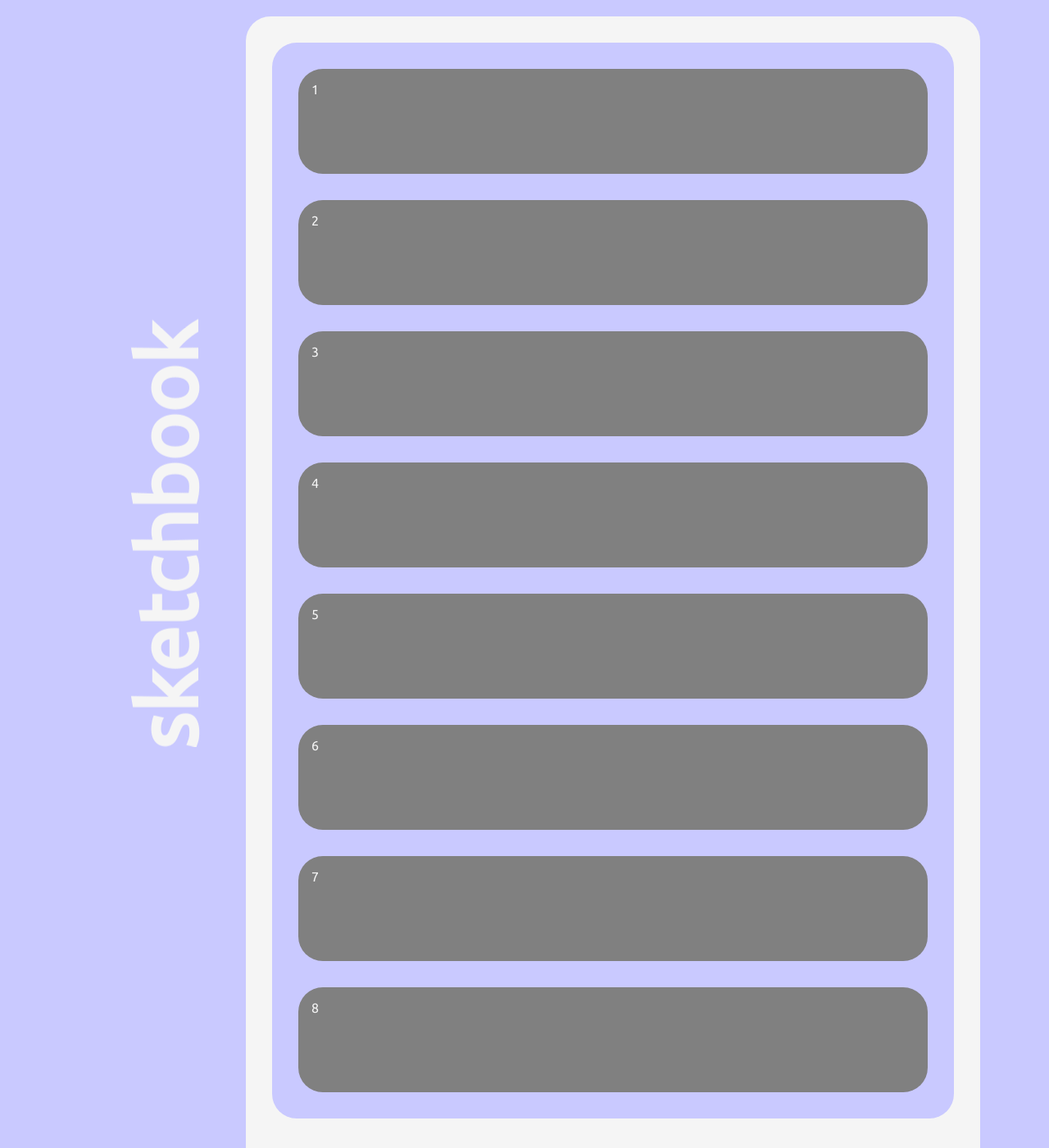
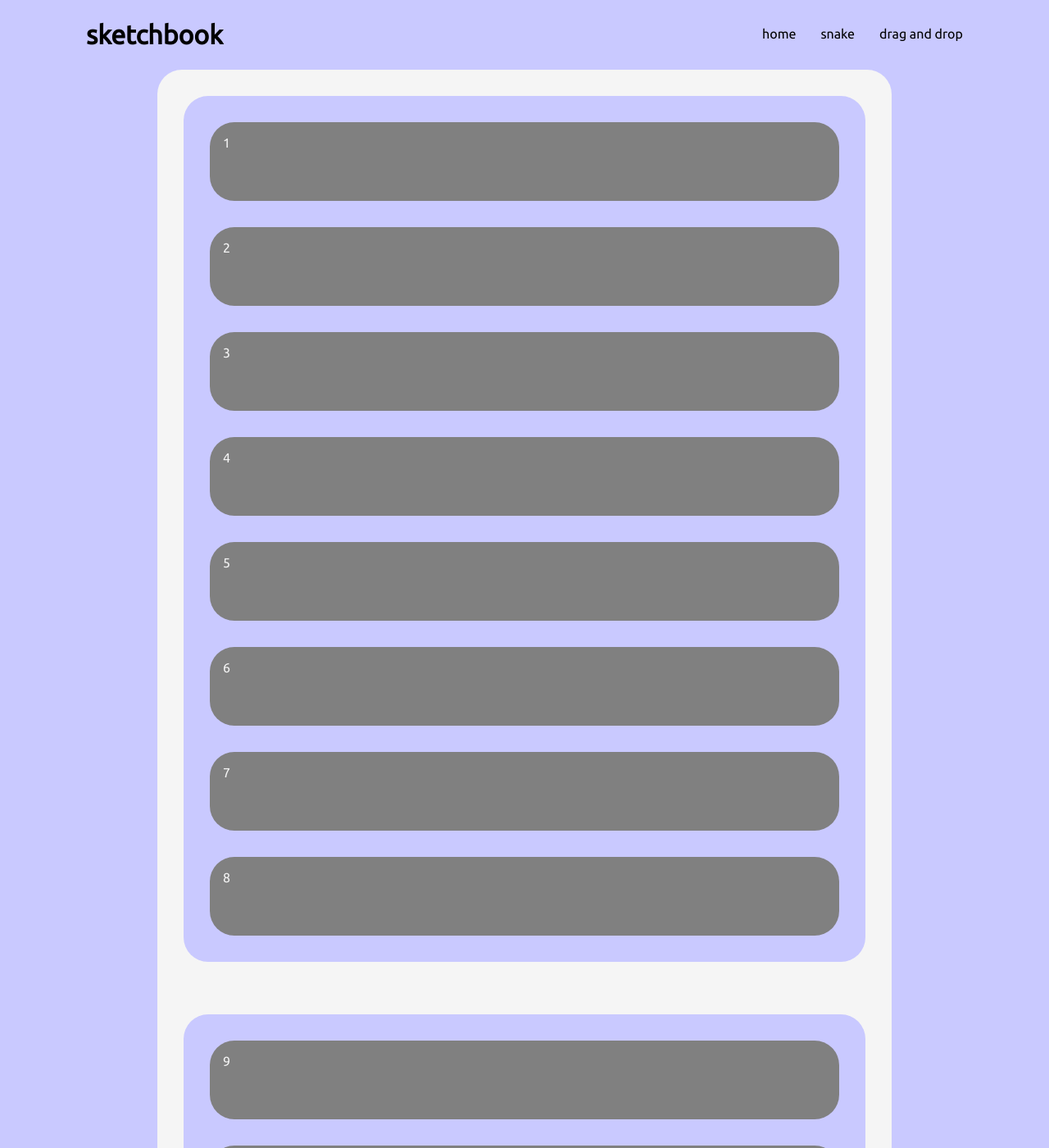
Before and after one commit to mpampolina/microprojects.github.io, a Jekyll site: the page built from drag-and-drop/index.html, in a window 1280 px wide and 1400 px high. Shown: the whole window at 82% size. Built offline with Jekyll 4.4.1, drawn with Linux system fonts in a browser that asks for light colours.

Commit message:
simplified page layout

```diff
--- a/_includes/footer.html
+++ b/_includes/footer.html
@@ -1,5 +1,4 @@
-<footer class="footer"></footer>
-    </div>
+    <footer class="footer"></footer>
   </body>
   <script src="{{ site.baseurl }}/main.js"></script>
 </html>
--- a/_includes/header.html
+++ b/_includes/header.html
@@ -1,24 +1,28 @@
 <!DOCTYPE html>
 <html>
   <head>
-    <meta charset="utf-8" />
+    <meta charset="UTF-8">
+    <meta name="viewport" content="width=device-width, initial-scale=1.0">
+    <link rel="stylesheet" href="{{ site.baseurl }}/stylesheets/style.css">
+    <link rel="stylesheet" href="{{ site.baseurl }}/stylesheets/utilities.css">
+    <link href="https://fonts.googleapis.com/css2?family=Ubuntu:wght@300;400&display=swap" rel="stylesheet">
+
     {% if page.url == "/sketchbook/" %}
       <title>sketchbook</title>
     {% else %}
       <title>sketchbook - {{ page.title }}</title>
     {% endif %}
-    <link rel="stylesheet" href="{{ site.baseurl }}/stylesheets/style.css">
-    <link href="https://fonts.googleapis.com/css2?family=Ubuntu:wght@300;400&display=swap" rel="stylesheet">
   </head>
   <body>
-    <div class="gridContainer">
-      <header id="sideMenu">
-        <h1 id="titleText">sketchbook</h1>
-        <nav id="navigation">
-          <ul>
+    <header>
+      <div class="navbar container flexH">
+        <a href="{{site.baseurl}}/"><h1 id="titleText" class="my-2">sketchbook</h1></a>
+        <nav>
+          <ul class="flexH my-3">
             <li><a href="{{ site.baseurl }}/">home</a></li>
             <li><a href="{{ site.baseurl }}/snake/index.html">snake</a></li>
             <li><a href="{{ site.baseurl }}/drag-and-drop/index.html">drag and drop</a></li>
           </ul>
         </nav>
-      </header>
+      </div>
+    </header>
--- a/drag-and-drop/index.html
+++ b/drag-and-drop/index.html
@@ -5,7 +5,7 @@ title: Drag and Drop
 
 <link rel="stylesheet" href="{{ site.baseurl }}/drag-and-drop/style.css" />
 <script src="{{ site.baseurl }}/drag-and-drop/app.js" defer></script>
-<main>
+<main class="container">
   <div class="dragArea">
     <div class="dragBoard">
       <div class="draggable" draggable="true">1</div>
--- a/drag-and-drop/style.css
+++ b/drag-and-drop/style.css
@@ -1,4 +1,5 @@
 .dragArea {
+  margin: 0 auto;
   display: flex;
   flex-direction: column;
   align-content: center;
--- a/index.html
+++ b/index.html
@@ -3,7 +3,7 @@ layout: default
 title: home
 ---
 
-<main class="flexContainer">
+<main class="container">
   <div class="slideShow">
     <div class="slideControl">
       <button id="slideLeft" class="slideBtn">⯬</button>
--- a/main.js
+++ /dev/null
@@ -1,18 +0,0 @@
-var sideMenu = document.getElementById("sideMenu");
-
-sideMenu.addEventListener("mouseenter", menuPopout);
-sideMenu.addEventListener("mouseleave", menuPopback);
-
-function menuPopout(event) {
-  let navigation = document.querySelector("#navigation");
-  let title = document.querySelector("#titleText");
-  navigation.style.display = "block";
-  title.style.display = "none";
-}
-
-function menuPopback(event) {
-  let navigation = document.querySelector("#navigation");
-  let title = document.querySelector("#titleText");
-  navigation.style.display = "none";
-  title.style.display = "block";
-}
--- a/stylesheets/style.css
+++ b/stylesheets/style.css
@@ -7,79 +7,36 @@
   background-color: var(--lavender);
 }
 
-body {
-  margin: 0px 5vw 0px 10vw;
-}
-
-.gridContainer {
-  background: var(--lavender);
-  display: grid;
-  grid-template-columns: 1fr 6fr;
-  grid-auto-rows: auto;
-  grid-template-areas:
-    "sidebar mainContent"
-    "sidebar mainContent"
-    "sidebar footer";
-}
-
-#titleText {
-  position: fixed;
-  font-size: 100px;
-  writing-mode: vertical-rl;
-  transform: rotate(180deg);
-  color: whitesmoke;
-  margin: auto;
-  align-self: center;
-}
-
-main {
-  grid-area: mainContent;
-  margin: 20px;
-  height: var(--display-height);
-}
-
-.flexContainer {
-  display: flex;
-  width: 100%;
-  height: var(--display-height);
-}
-
-#sideMenu {
-  width: 10vw;
-  height: var(--display-height);
-  display: flex;
-  position: fixed;
-  grid-area: sidebar;
-  margin: 20px;
-}
-
-#navigation {
-  display: flex;
-  align-self: center;
-  display: none;
-}
-
-ul {
-  align-self: center;
+* {
+  box-sizing: border-box;
   margin: 0px;
   padding: 0px;
 }
 
-li {
+#titleText {
+  padding: 0px 15px;
+}
+
+.navbar {
+  justify-content: space-between;
+}
+
+nav ul {
+  justify-content: flex-end;
+}
+
+nav ul li {
   list-style-type: none;
+  padding: 0px 15px;
 }
 
 a {
   text-decoration: none;
-  color: whitesmoke;
+  color: black;
 }
 
 a:hover {
   color: grey;
-}
-
-.footer {
-  grid-area: footer;
 }
 
 img {
@@ -91,10 +48,8 @@ img {
 .slideShow {
   width: 100%;
   height: var(--image-height);
-  align-self: center;
   position: relative;
   display: flex;
-  flex-wrap: wrap;
 }
 
 .slideControl {
@@ -115,13 +70,3 @@ img {
   background-color: transparent;
   color: rgba(245, 245, 245, 0.5)
 }
-
-.flexH {
-  display: flex;
-  flex-direction: row;
-}
-
-.flexV {
-  display: flex;
-  flex-direction: column;
-}
--- /dev/null
+++ b/stylesheets/utilities.css
@@ -0,0 +1,96 @@
+.container {
+  max-width: 1100px;
+  margin: 0 auto;
+}
+
+.flexH {
+  display: flex;
+  flex-direction: row;
+}
+
+.flexV {
+  display: flex;
+  flex-direction: column;
+}
+
+/* Margin */
+.my-1 {
+  margin: 1rem 0;
+}
+
+.my-2 {
+  margin: 1.5rem 0;
+}
+
+.my-3 {
+  margin: 2rem 0;
+}
+
+.my-4 {
+  margin: 3rem 0;
+}
+
+.my-5 {
+  margin: 4rem 0;
+}
+
+.m-1 {
+  margin: 1rem;
+}
+
+.m-2 {
+  margin: 1.5rem;
+}
+
+.m-3 {
+  margin: 2rem;
+}
+
+.m-4 {
+  margin: 3rem;
+}
+
+.m-5 {
+  margin: 4rem;
+}
+
+/* Padding */
+.py-1 {
+  padding: 1rem 0;
+}
+
+.py-2 {
+  padding: 1.5rem 0;
+}
+
+.py-3 {
+  padding: 2rem 0;
+}
+
+.py-4 {
+  padding: 3rem 0;
+}
+
+.py-5 {
+  padding: 4rem 0;
+}
+
+.p-1 {
+  padding: 1rem;
+}
+
+.p-2 {
+  padding: 1.5rem;
+}
+
+.p-3 {
+  padding: 2rem;
+}
+
+.p-4 {
+  padding: 3rem;
+}
+
+.p-5 {
+  padding: 4rem;
+}
```
